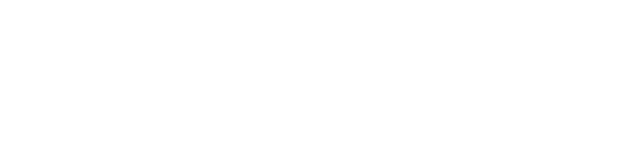
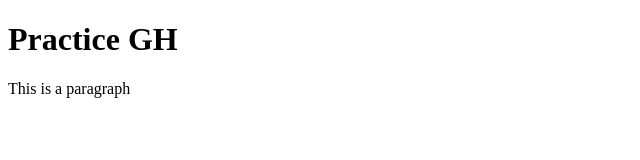
Before and after one commit to annreaf1/practice-gh, a plain HTML site: page index.html in a window 1280 px wide. Shown: the whole page, without its empty margins (0-640 px from the left). Drawn offline with Linux system fonts and the light colour scheme.

Commit message:
Update index.html

```diff
--- a/index.html
+++ b/index.html
@@ -1,2 +1,8 @@
 <!doctype html>
+<head>
+</head>
+<body>
+  <h1>Practice GH</h1>
+  <p>This is a paragraph</p>
+</body>
 </!doctype html>
```
